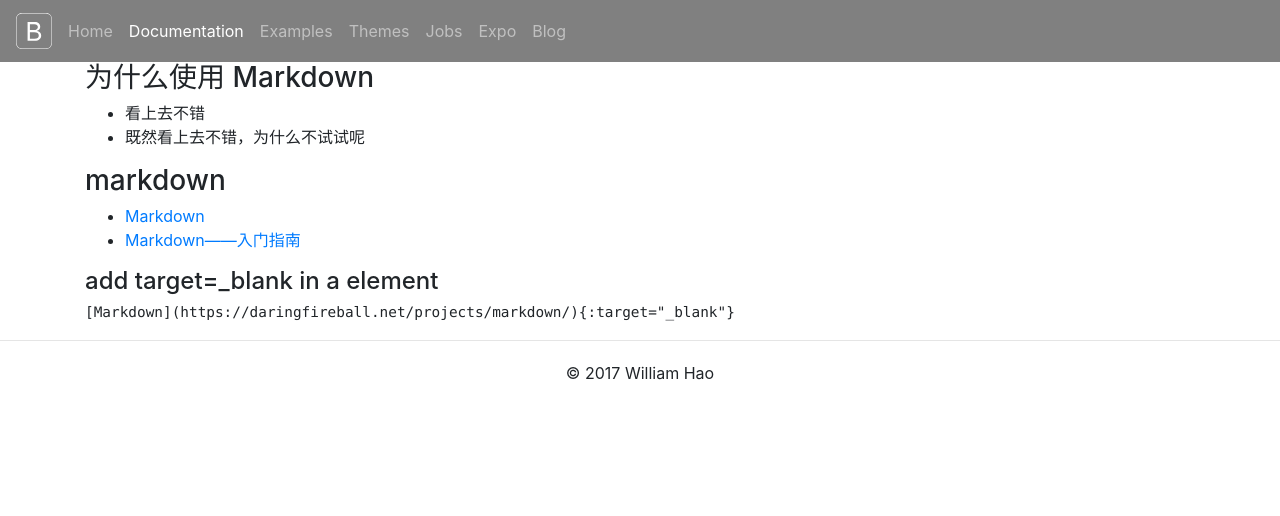
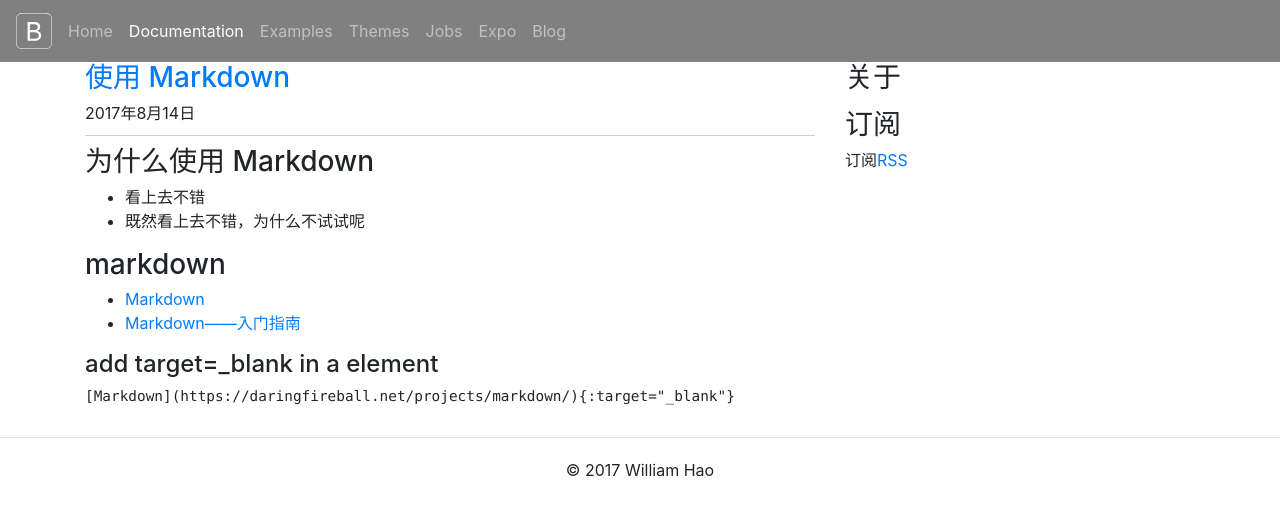
Before and after one commit to haoguanjun/jekyll, a Jekyll site: the page built from _posts/2017-08-14-markdown.md, in a window 1280 px wide. Shown: the top 516 px of the page. Built offline with Jekyll 4.4.1, drawn with Linux system fonts in a browser that asks for light colours.

Commit message:
add sidebar

```diff
--- /dev/null
+++ b/_includes/sidebar.html
@@ -0,0 +1,12 @@
+<aside class="about">
+    <h3 class="aside-title">关于</h3>
+    <div class="aside-content">
+        <p>{{ site.description }}</p>
+    </div>
+</aside>
+<aside class="subscribe">
+    <h3 class="aside-title">订阅</h3>
+    <div class="aside-content">
+        <p>订阅<a href="{{ " /feed.xml " | prepend: site.baseurl }}">RSS</a></p>
+    </div>
+</aside>
--- a/_layouts/default.html
+++ b/_layouts/default.html
@@ -17,6 +17,9 @@
                 <div class="main col-xs-12 col-md-8">
                     {{ content }}
                 </div>
+                <div class="sidebar col-xs-12 col-md-4">
+                    {% include sidebar.html %}
+                </div>
             </div>
         </div>
     </div>
--- /dev/null
+++ b/_layouts/post.html
@@ -0,0 +1,13 @@
+---
+layout: default
+---
+
+<article class="post">
+    <header class="post-header">
+        <h1 class="post-title"><a href="{{ page.url | prepend: site.baseurl }}">{{page.title }}</a></h1>
+        <p class="post-meta">{{ page.date | date: "%Y年%-m月%-d日" }}</p>
+    </header>
+    <div class="post-content">
+        {{ content }}
+    </div>
+</article>
```
Also changed, not shown: _posts/2017-07-21-jekyll.md (+1 -1 lines), _posts/2017-08-14-markdown.md (+1 -1 lines).
